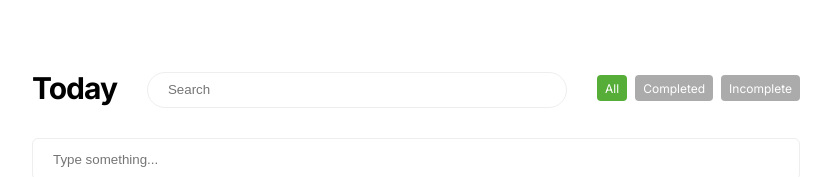
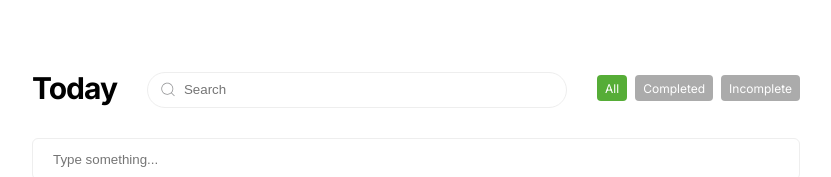
Before and after one commit to mehulsachdeva/todo-list-app, a React (Create React App) app: page / in a window 1280 px wide. Shown: the top 177 px of the page, without its empty margins (224-1055 px from the left). Built offline with nearby package versions, Linux system fonts and the light colour scheme.

Commit message:
Add search icon provision in input component

```diff
--- a/src/components/common/core/AddNewTask/AddNewTask.module.css
+++ b/src/components/common/core/AddNewTask/AddNewTask.module.css
@@ -1,4 +1,9 @@
+.container {
+	display: flex;
+	flex-direction: column;
+	row-gap: 12px;
+}
+
 .input {
 	border-radius: 6px !important;
-	margin-bottom: 12px;
 }
--- a/src/components/common/core/AddNewTask/index.tsx
+++ b/src/components/common/core/AddNewTask/index.tsx
@@ -31,7 +31,7 @@ const AddNewTask = (props: AddNewTaskProps) => {
 	)
 
 	return (
-		<>
+		<div className={styles.container}>
 			<Input
 				className={styles.input}
 				height={42}
@@ -43,7 +43,7 @@ const AddNewTask = (props: AddNewTaskProps) => {
 			<Button width="100%" disabled={!value.trim()} onClick={handleSubmit}>
 				Add Task
 			</Button>
-		</>
+		</div>
 	)
 }
 
--- a/src/components/common/core/Tabs/Tabs.module.css
+++ b/src/components/common/core/Tabs/Tabs.module.css
@@ -5,6 +5,7 @@
 	column-gap: 8px;
 	row-gap: 4px;
 }
+
 .tab {
 	display: flex;
 	align-items: center;
--- /dev/null
+++ b/src/components/common/icons/Search/index.tsx
@@ -0,0 +1,24 @@
+type SearchType = {
+	width?: number
+	height?: number
+	fill?: string
+}
+
+const Search = (props: SearchType) => {
+	const { width = 18, height = 18, fill = "currentColor" } = props
+
+	return (
+		<svg width={width} height={height} fill={fill} viewBox="0 0 24 24">
+			<g>
+				<path
+					d="M20.031,20.79c0.46,0.46,1.17-0.25,0.71-0.7l-3.75-3.76c1.27-1.41,2.04-3.27,2.04-5.31
+						c0-4.39-3.57-7.96-7.96-7.96s-7.96,3.57-7.96,7.96c0,4.39,3.57,7.96,7.96,7.96c1.98,0,3.81-0.73,5.21-1.94L20.031,20.79z
+						M4.11,11.02c0-3.84,3.13-6.96,6.96-6.96c3.84,0,6.96,3.12,6.96,6.96c0,3.84-3.12,6.96-6.96,6.96C7.24,17.98,4.11,14.86,4.11,11.02
+						z"
+				></path>
+			</g>
+		</svg>
+	)
+}
+
+export { Search }
--- a/src/components/common/shared/Input/Input.module.css
+++ b/src/components/common/shared/Input/Input.module.css
@@ -1,9 +1,19 @@
-.input {
+.container {
+	position: relative;
 	width: var(--width);
 	height: var(--height);
+}
+
+.input {
+	width: inherit;
+	height: inherit;
 	padding: 8px 20px;
 	border: 1px solid #eeeeee;
 	border-radius: 36px;
+}
+
+.paddedInput {
+	padding-left: 36px;
 }
 
 .input:focus,
@@ -12,3 +22,12 @@
 	box-shadow: none;
 	border-color: #c5c7ca;
 }
+
+.searchIcon {
+	position: absolute;
+	top: 50%;
+	left: 12px;
+	width: 18px;
+	height: 15px;
+	transform: translateY(-50%);
+}
--- a/src/components/common/shared/Input/index.tsx
+++ b/src/components/common/shared/Input/index.tsx
@@ -1,6 +1,7 @@
 import React, { memo, CSSProperties } from "react"
 import styles from "./Input.module.css"
 import { convertToPixels } from "utils"
+import { Search } from "components/common/icons/Search"
 
 interface InputProps {
 	type?: "text"
@@ -9,6 +10,7 @@ interface InputProps {
 	height?: string | number
 	value?: string
 	placeholder?: string
+	showSearchIcon?: boolean
 	onKeyDown?: (e: React.KeyboardEvent<HTMLInputElement>) => void
 	onChange?: (e: React.ChangeEvent<HTMLInputElement>) => void
 }
@@ -21,25 +23,35 @@ const Input = (props: InputProps) => {
 		value,
 		placeholder,
 		className = "",
+		showSearchIcon = false,
 		onKeyDown,
 		onChange,
 	} = props
 
 	return (
-		<input
+		<div
 			style={
 				{
 					"--width": convertToPixels(width),
 					"--height": convertToPixels(height),
 				} as CSSProperties
 			}
-			className={`${styles.input} ${className}`}
+			className={styles.container}
+		>
+			<input
+				className={`${styles.input} ${showSearchIcon ? styles.paddedInput : ""} ${className}`}
 				type={type}
 				value={value}
 				placeholder={placeholder}
 				onKeyDown={onKeyDown}
 				onChange={onChange}
 			/>
+			{showSearchIcon ? (
+				<div className={styles.searchIcon}>
+					<Search fill="#909193" />
+				</div>
+			) : null}
+		</div>
 	)
 }
 
--- a/src/components/pages/Home/index.tsx
+++ b/src/components/pages/Home/index.tsx
@@ -40,6 +40,7 @@ const Home = () => {
 					className={styles.input}
 					placeholder="Search"
 					onChange={debounce(handleSearchChange, 500)}
+					showSearchIcon
 				/>
 				<div className={styles.chips}>
 					<Tabs tabs={TABS} selected={selectedTab} onClick={setSelectedTab} />
```
Lines whose indentation alone changed are shown as unchanged.
